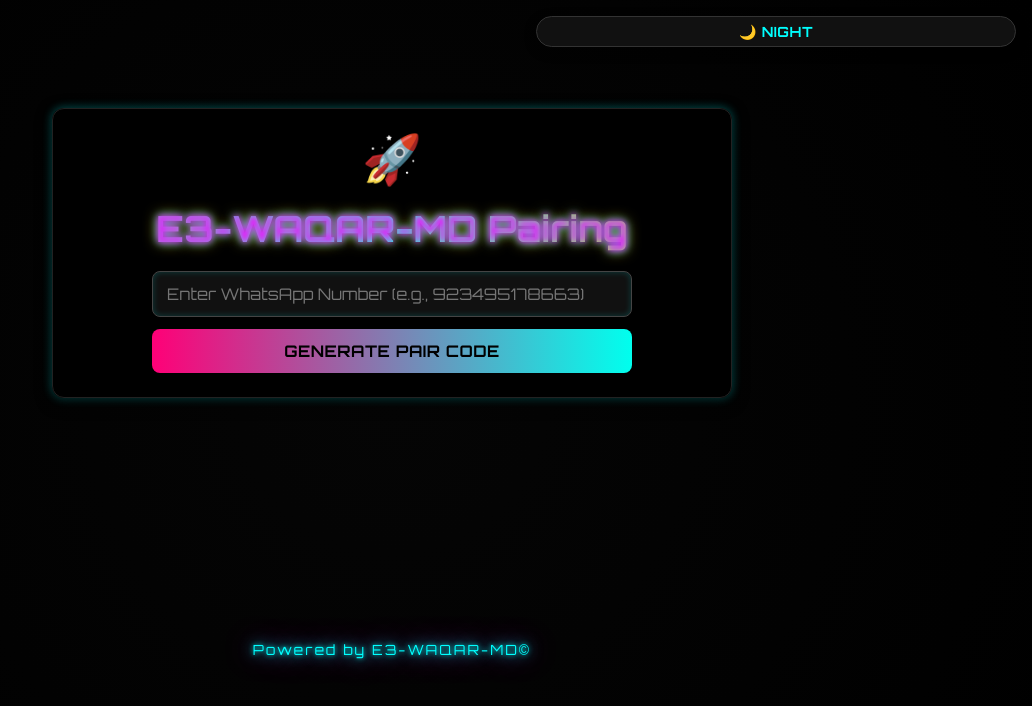
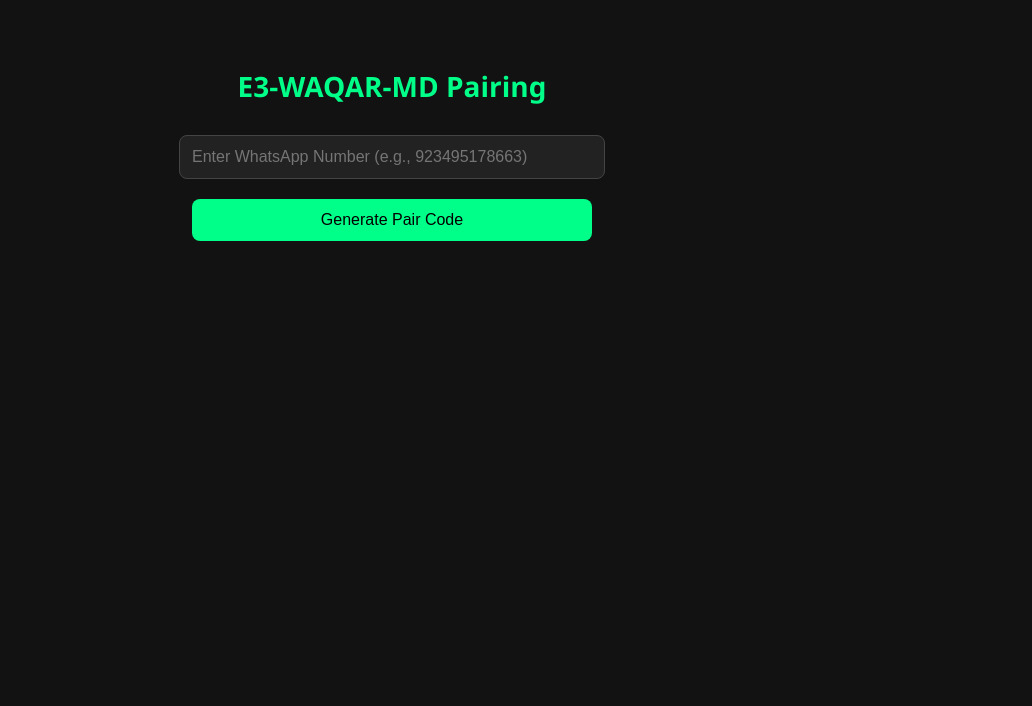
Before and after one commit to ALUSTADYT/E3-WAQAR-MD-PAIR, a website: page pair.html in a window 1280 px wide. Shown: the whole page, without its empty margins (248-1280 px from the left). Drawn offline with Linux system fonts and the light colour scheme.

Commit message:
Update pair.html

```diff
--- a/pair.html
+++ b/pair.html
@@ -1,242 +1,96 @@
 <!DOCTYPE html>
 <html lang="en">
 <head>
-  <meta charset="UTF-8" />
-  <meta name="viewport" content="width=device-width, initial-scale=1.0" />
-  <title>E3-WAQAR-MD Pair — Cyberpunk</title>
-  <link href="https://fonts.googleapis.com/css2?family=Orbitron:wght@400;700&display=swap" rel="stylesheet" />
+  <meta charset="UTF-8">
+  <title>E3-WAQAR-MD Pair</title>
+  <meta name="viewport" content="width=device-width, initial-scale=1.0">
   <style>
-    :root {
-      --neon1:#ff00ff; --neon2:#00ffff; --neon3:#ffcc00;
-      --bg:#000; --card:#0b0b0b; --line:#2a2a2a;
+    body {
+      font-family: 'Segoe UI', sans-serif;
+      background-color: #121212;
+      color: #ffffff;
+      display: flex;
+      flex-direction: column;
+      align-items: center;
+      padding: 40px 20px;
     }
-
-    * { box-sizing:border-box; }
-    html,body { height:100%; margin:0; }
-    body {
-      font-family:'Orbitron', system-ui, sans-serif;
-      color:#fff;
-      display:grid;
-      place-items:center;
-      padding:24px;
-      background: radial-gradient(circle at center, #050505 0%, #000 100%);
-      transition: background 0.6s ease, color 0.6s ease;
+    h1 {
+      color: #00ff88;
+      font-size: 28px;
+      margin-bottom: 20px;
     }
-
-    body.day {
-      background: linear-gradient(135deg, #ffe6ff, #e0ffff, #fff8dc);
-      color:#111;
+    input, button {
+      padding: 12px;
+      font-size: 16px;
+      border-radius: 8px;
+      border: none;
+      margin: 10px 0;
+      width: 100%;
+      max-width: 400px;
     }
-
-    .card {
-      position: relative;
-      width:min(680px, 100%);
-      background:rgba(0,0,0,0.9);
-      border:1px solid #222;
-      border-radius:12px;
-      padding:24px;
-      text-align:center;
-      box-shadow: 0 4px 16px rgba(0,0,0,0.6),
-                  0 0 10px rgba(0,255,255,0.4);
-      transition: background 0.6s ease, color 0.6s ease, box-shadow 0.6s ease;
+    input {
+      background: #222;
+      color: #fff;
+      border: 1px solid #444;
     }
-
-    body.day .card {
-      background:rgba(255,255,255,0.9);
-      border:1px solid #ccc;
-      box-shadow: 0 4px 16px rgba(0,0,0,0.1);
-      color:#000;
+    button {
+      background-color: #00ff88;
+      color: #000;
+      cursor: pointer;
+      transition: background 0.3s ease;
     }
-
-    h1 {
-      margin:12px 0 18px;
-      font-size:clamp(24px, 4.4vw, 36px);
-      background:linear-gradient(90deg, var(--neon1), var(--neon2), var(--neon3));
-      -webkit-background-clip:text;
-      background-clip:text;
-      -webkit-text-fill-color:transparent;
-      text-shadow: 0 0 6px var(--neon1), 0 0 10px var(--neon2), 0 0 14px var(--neon3);
+    button:hover {
+      background-color: #00cc6e;
     }
-
-    .rocket {
-      font-size:48px;
-      display:inline-block;
-      animation:bounce 2s infinite ease-in-out;
-    }
-    @keyframes bounce {
-      0%, 100% { transform: translateY(0); }
-      50% { transform: translateY(-6px); }
-    }
-
-    .stack {
-      display:grid;
-      gap:12px;
-      place-items:center;
-      margin-top:20px;
-    }
-
-    input, button {
-      width:100%;
-      max-width:480px;
-      padding:12px 14px;
-      font-size:16px;
-      border-radius:8px;
-      font-family:'Orbitron', sans-serif;
-    }
-
-    input {
-      background:#111;
-      color:#fff;
-      border:1px solid #444;
-      box-shadow: inset 0 0 6px rgba(0,255,255,0.2);
-      outline:none;
-      transition:border-color .25s ease, box-shadow .25s ease, background 0.6s ease, color 0.6s ease;
-    }
-    input:focus { border-color:#0ff; box-shadow: 0 0 8px #0ff; }
-
-    body.day input {
-      background:#fff;
-      color:#000;
-      border:1px solid #aaa;
-      box-shadow: inset 0 0 4px rgba(0,0,0,0.1);
-    }
-
-    button {
-      background: linear-gradient(90deg, #ff0077, #00ffee);
-      border:none;
-      color:#000;
-      font-weight:700;
-      letter-spacing:.5px;
-      cursor:pointer;
-      text-transform: uppercase;
-      box-shadow: 0 4px 12px rgba(0,0,0,0.4);
-      transition: transform .18s ease, opacity .25s ease;
-    }
-    button:hover { transform: translateY(-1px); opacity:.9; }
-
     .output {
-      margin-top:16px;
-      background:#111;
-      border:1px solid #333;
-      padding:14px;
-      border-radius:8px;
-      font-size:15px;
-      color:#0ff;
-      word-break:break-all;
-      display:none;
-      transition: background 0.6s ease, color 0.6s ease;
-    }
-
-    body.day .output {
-      background:#fafafa;
-      color:#333;
-      border:1px solid #ccc;
-    }
-
-    .loading { animation: pulse 1s infinite alternate; }
-    @keyframes pulse {
-      from { text-shadow: 0 0 6px var(--neon2), 0 0 12px var(--neon3); }
-      to { text-shadow: 0 0 14px var(--neon1), 0 0 24px var(--neon2), 0 0 36px var(--neon3); }
-    }
-
-    .mode-toggle {
-      position:absolute;
-      top:16px; right:16px;
-      background:#111;
-      color:#0ff;
-      border:1px solid #333;
-      border-radius:20px;
-      padding:6px 12px;
-      font-size:14px;
-      cursor:pointer;
-      font-family:'Orbitron', sans-serif;
-      transition: background 0.4s ease, color 0.4s ease;
-    }
-    .mode-toggle:hover { background:#222; }
-
-    body.day .mode-toggle {
-      background:#fff;
-      color:#333;
-      border:1px solid #ccc;
-    }
-
-    footer {
-      margin-top: 40px;
-      text-align: center;
+      margin-top: 30px;
+      background: #1e1e1e;
       padding: 20px;
-    }
-    .footer-text {
-      font-family: 'Orbitron', sans-serif;
-      font-size: 14px;
-      color: #0ff;
-      text-shadow: 0 0 5px #0ff, 0 0 15px #0ff, 0 0 30px #ff00ff;
-      letter-spacing: 2px;
-      transition: color 0.6s ease, text-shadow 0.6s ease;
-    }
-    body.day .footer-text {
-      color:#444;
-      text-shadow:none;
+      border-radius: 10px;
+      max-width: 500px;
+      word-break: break-all;
+      border: 1px solid #333;
     }
   </style>
 </head>
 <body>
-  <button class="mode-toggle" onclick="toggleMode()">🌙 Night</button>
 
-  <main class="card">
-    <div class="rocket">🚀</div>
-    <h1>E3-WAQAR-MD Pairing</h1>
+  <h1>E3-WAQAR-MD Pairing</h1>
 
-    <form class="stack" onsubmit="event.preventDefault(); getCode();">
-      <input type="text" id="number" placeholder="Enter WhatsApp Number (e.g., 923495178663)" aria-label="WhatsApp number" />
-      <button type="submit" aria-label="Generate pairing code">Generate Pair Code</button>
-      <div id="result" class="output"></div>
-    </form>
-  </main>
+  <input type="text" id="number" placeholder="Enter WhatsApp Number (e.g., 923495178663)" />
+  <button onclick="getCode()">Generate Pair Code</button>
 
-  <footer>
-    <p class="footer-text">Powered by E3-WAQAR-MD©</p>
-  </footer>
+  <div id="result" class="output" style="display:none;"></div>
 
   <script>
-    function toggleMode(){
-      const body = document.body;
-      const btn = document.querySelector('.mode-toggle');
-      body.classList.toggle('day');
-      if(body.classList.contains('day')){
-        btn.textContent = "🌞 Day";
-      } else {
-        btn.textContent = "🌙 Night";
+    async function getCode() {
+      const number = document.getElementById("number").value.trim();
+      const resultBox = document.getElementById("result");
+
+      if (!number) {
+        alert("Please enter a valid number.");
+        return;
       }
-    }
 
-    async function getCode(){
-      const number = document.getElementById('number').value.trim();
-      const resultBox = document.getElementById('result');
-      if(!number){ alert('Please enter a valid number.'); return; }
+      resultBox.style.display = 'block';
+      resultBox.textContent = "⏳ Generating code, please wait...";
 
-      resultBox.style.display='block';
-      resultBox.textContent='⏳ Generating code, please wait...';
-      resultBox.classList.add('loading');
-
-      try{
+      try {
         const res = await fetch(`/code?number=${encodeURIComponent(number)}`);
         const data = await res.json();
-        resultBox.classList.remove('loading');
 
-        if(data.code){
+        if (data.code) {
           resultBox.textContent = `✅ Pairing Code: ${data.code}`;
+        } else if (data.error) {
+          resultBox.textContent = `❌ Error: ${data.error}`;
+        } else {
+          resultBox.textContent = "⚠️ Unknown response received.";
         }
-        else if(data.error){
-          resultBox.textContent = `❌ Error: ${data.error}`;
-        }
-        else {
-          resultBox.textContent = '⚠️ Unknown response received.';
-        }
-      }catch(err){
-        resultBox.classList.remove('loading');
+      } catch (err) {
         resultBox.textContent = `❌ Failed to get code: ${err.message}`;
       }
     }
   </script>
+
 </body>
 </html>
```
